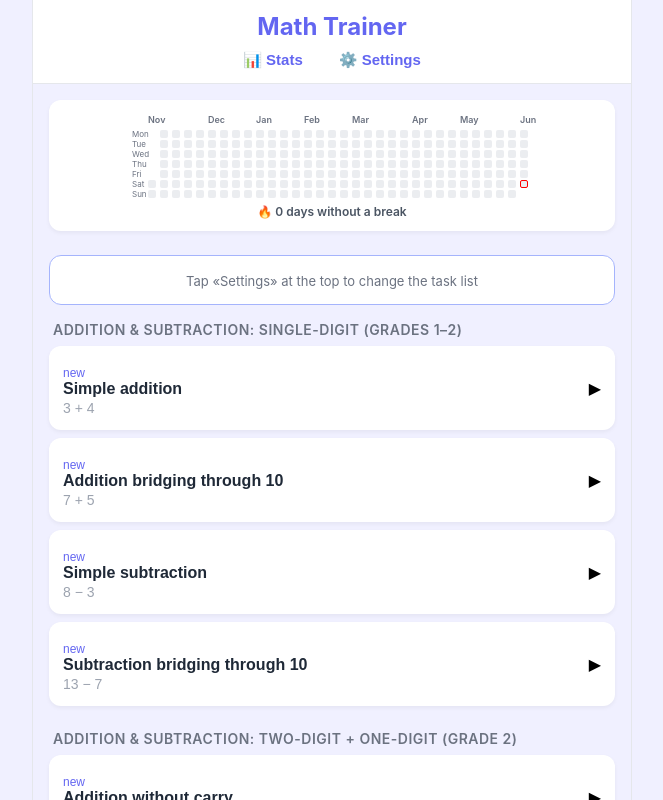
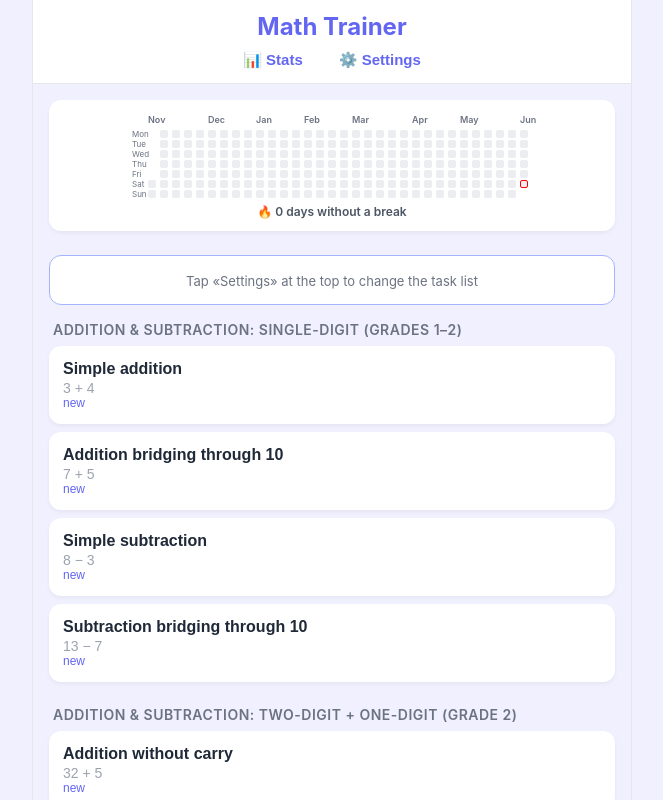
Before and after one commit to slyvkanychserhii/mathtrainer, a React (Vite) app: page /#/ in a window 1280 px wide. Shown: the whole page, without its empty margins (308-971 px from the left). Built offline with nearby package versions, Linux system fonts and the light colour scheme.

Commit message:
stats at bottom, remove play arrow

```diff
--- a/src/App.css
+++ b/src/App.css
@@ -543,7 +543,7 @@ html, body, #root {
 .task-stats {
   display: flex;
   gap: 8px;
-  margin-top: 6px;
+  margin-top: auto;
   justify-content: flex-start;
 }
 
@@ -564,13 +564,6 @@ html, body, #root {
 
 .task-recency-label {
   font-size: 10px;
-}
-
-.play-icon {
-  font-size: 16px;
-  align-self: center;
-  margin-left: 12px;
-  flex-shrink: 0;
 }
 
 /* Stats day card */
--- a/src/screens/TestListScreen.tsx
+++ b/src/screens/TestListScreen.tsx
@@ -266,6 +266,10 @@ export default function TestListScreen() {
                         onClick={() => navigate(`/test/${task.id}`)}
                       >
                         <div className="task-left">
+                          <div className="task-info">
+                            <div className="task-name">{t(`task.${task.id}`)}</div>
+                            <div className="task-example">{task.example}</div>
+                          </div>
                           {task.id === 56 ? (
                             <div className="task-stats">
                               <span className="task-best">❌ {wrongCount}</span>
@@ -291,12 +295,7 @@ export default function TestListScreen() {
                               <span className="task-new">{t('task.new')}</span>
                             </div>
                           )}
-                          <div className="task-info">
-                            <div className="task-name">{t(`task.${task.id}`)}</div>
-                            <div className="task-example">{task.example}</div>
-                          </div>
                         </div>
-                        <span className="play-icon">▶</span>
                       </button>
                     );
                   })}
```
